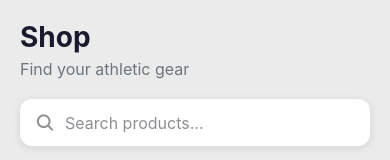
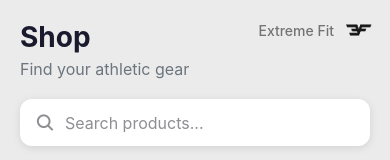
Before and after one commit to Keiven-Soto/EXTREME-FIT-CAPSTONE, a React Native app in the folder client/: screen /Shop in a window 390 px wide. Shown: the top 160 px of the page. Built offline with nearby package versions, Linux system fonts and the light colour scheme; no server answers.

Commit message:
Corner Logo Component Re-added

```diff
--- /dev/null
+++ b/client/components/CornerLogo.js
@@ -0,0 +1,42 @@
+// components/CornerLogo.js
+import React from 'react';
+import { View, Image, Text, StyleSheet } from 'react-native';
+
+export default function CornerLogo() {
+  return (
+    <View style={styles.logoContainer}>
+      {/* Left text */}
+      <Text style={styles.title}>Extreme Fit</Text>
+
+      {/* Logo image */}
+      <Image
+        source={require('../assets/Extreme_fit_new_logo-10.png')}
+        style={styles.logo}
+        resizeMode="contain"
+      />
+    </View>
+  );
+}
+
+const styles = StyleSheet.create({
+  logoContainer: {
+    position: 'absolute',
+    top: 10,
+    right: 10,
+    flexDirection: 'row',
+    alignItems: 'center',
+    zIndex: 9999,
+  },
+  title: {
+    fontSize: 14,
+    color: '#555',
+    marginRight: 6,
+    fontWeight: '500',
+    opacity: 0.8,
+  },
+  logo: {
+    width: 40,
+    height: 40,
+    opacity: 0.9,
+  },
+});
--- a/client/screens/Bag.js
+++ b/client/screens/Bag.js
@@ -5,6 +5,7 @@ import { SafeAreaView } from 'react-native-safe-area-context';
 import { Ionicons } from '@expo/vector-icons';
 import Colors from '../colors';
 import ApiService from '../services/api';
+import CornerLogo from '../components/CornerLogo';
 
 // Only import PayPal on native platforms
 let PayPal = null;
@@ -252,6 +253,7 @@ export default function BagScreen() {
       <ScrollView showsVerticalScrollIndicator={false}>
         <View style={styles.header}>
           <Text style={styles.headerTitle}>🛒 My Cart</Text>
+          <CornerLogo></CornerLogo>
           <Text style={styles.headerSubtitle}>{totalItems} items</Text>
         </View>
 
--- a/client/screens/Profile.js
+++ b/client/screens/Profile.js
@@ -4,6 +4,7 @@ import { SafeAreaView } from 'react-native-safe-area-context';
 import { Ionicons } from '@expo/vector-icons';
 import { useUser, useClerk } from '@clerk/clerk-expo';
 import Colors from '../colors';
+import CornerLogo from '../components/CornerLogo';
 
 export default function ProfileScreen({ navigation }) {
   const { user } = useUser();
@@ -62,6 +63,7 @@ export default function ProfileScreen({ navigation }) {
     <SafeAreaView style={styles.container}>
       <ScrollView showsVerticalScrollIndicator={false}>
         <View style={styles.header}>
+          <CornerLogo></CornerLogo>
           <View style={styles.profileImageContainer}>
             <View style={styles.profileImage}>
               <Image source={profilePic} style={styles.profileImagePic} />
--- a/client/screens/Shop.js
+++ b/client/screens/Shop.js
@@ -16,7 +16,7 @@ import { Ionicons } from "@expo/vector-icons";
 import ApiService from "../services/api";
 import { getCloudinaryImageUrl } from "../utils/cloudinary";
 import Colors from "../colors";
-
+import CornerLogo from "../components/CornerLogo";
 // dynamic adjustment to device screen width
 const { width } = Dimensions.get("window");
 
@@ -113,6 +113,7 @@ export default function ShopScreen({ navigation }) {
         {/* Header */}
         <View style={styles.header}>
           <Text style={styles.headerTitle}>Shop</Text>
+          <CornerLogo></CornerLogo>
           <Text style={styles.headerSubtitle}>Find your athletic gear</Text>
         </View>
 
--- a/client/screens/Wishlist.js
+++ b/client/screens/Wishlist.js
@@ -15,6 +15,7 @@ import { Ionicons } from "@expo/vector-icons";
 import Colors from "../colors";
 import ApiService from "../services/api";
 import { getCloudinaryImageUrl } from "../utils/cloudinary";
+import CornerLogo from "../components/CornerLogo";
 
 export default function WishlistScreen( ) {
   const USER_ID = 1; // Placeholder for user ID
@@ -175,6 +176,7 @@ export default function WishlistScreen( ) {
         {/* Header Section */}
         <View style={styles.header}>
           <Text style={styles.headerTitle}>Wishlist</Text>
+          <CornerLogo></CornerLogo>
           <Text style={styles.headerSubtitle}>Your favorite products</Text>
         </View>
 
```
